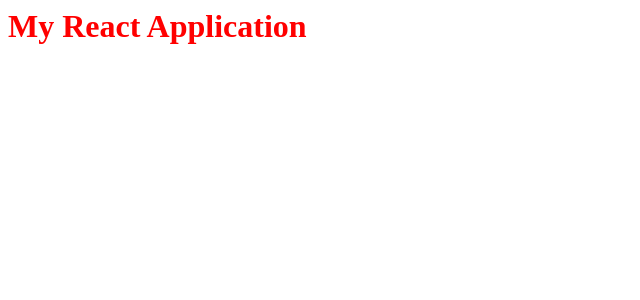
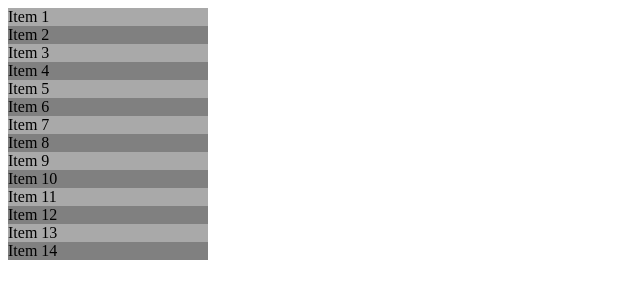
Before and after one commit to Stradi/listing, a React app in the folder frontend/: page / in a window 1280 px wide. Shown: the top 300 px of the page, without its empty margins (0-640 px from the left). Built offline with nearby package versions, Linux system fonts and the light colour scheme.

Commit message:
Added ListingItem and Category component. Added some basic styles for those components and rendered a list with dummy data.

```diff
--- a/frontend/src/App.js
+++ b/frontend/src/App.js
@@ -1,10 +1,13 @@
+//TODO: Add Navbar component to display in all pages.
+
 import React from "react";
 
 import "./App.css";
+import Home from "./pages/Home";
 
 function App() {
   return (
-    <h1>My React Application</h1>
+    <Home/>
   );
 }
 
--- /dev/null
+++ b/frontend/src/components/Category/Category.css
@@ -0,0 +1,19 @@
+.category {
+  display: inline-block;
+  height: 300px;
+  width: 200px;
+  overflow: hidden;
+  overflow-y: scroll;
+
+  list-style: none;
+  padding: 0;
+  margin: 0;
+}
+
+.category li:nth-child(even) {
+  background-color: gray;
+}
+
+.category li:nth-child(odd) {
+  background-color: darkgray;
+}
--- /dev/null
+++ b/frontend/src/components/Category/Category.js
@@ -0,0 +1,19 @@
+import React from "react";
+
+import ListingItem from "../ListingItem";
+import "./Category.css";
+
+function Category(props) {
+  const { items } = props;
+  const allItems = items.map((item) => {
+    return <ListingItem id={item.id} name={item.name} />
+  });
+
+  return (
+    <ul className="category">
+      {allItems}
+    </ul>
+  );
+}
+
+export default Category;
--- /dev/null
+++ b/frontend/src/components/Category/index.js
@@ -0,0 +1,2 @@
+import Category from "./Category";
+export default Category;
--- /dev/null
+++ b/frontend/src/components/ListingItem/ListingItem.css
@@ -0,0 +1,4 @@
+.item__text {
+  text-decoration: none;
+  color: black;
+}
--- /dev/null
+++ b/frontend/src/components/ListingItem/ListingItem.js
@@ -0,0 +1,14 @@
+import React from "react";
+
+import "./ListingItem.css";
+
+function ListingItem(props) {
+  const { name, id } = props;
+  return (
+    <li key={id} className="item">
+      <a href="#" className="item__text">{name}</a>
+    </li>
+  );
+}
+
+export default ListingItem;
--- /dev/null
+++ b/frontend/src/components/ListingItem/index.js
@@ -0,0 +1,2 @@
+import ListingItem from "./ListingItem";
+export default ListingItem;
--- /dev/null
+++ b/frontend/src/pages/Home/Home.js
@@ -0,0 +1,30 @@
+//TODO: Fetch data from API, pass that data to ListGroup component (name may change).
+
+import React from "react";
+
+import Category from "../../components/Category";
+
+function Home() {
+  const items = [
+    { id: 1, name: "Item 1" },
+    { id: 2, name: "Item 2" },
+    { id: 3, name: "Item 3" },
+    { id: 4, name: "Item 4" },
+    { id: 5, name: "Item 5" },
+    { id: 6, name: "Item 6" },
+    { id: 7, name: "Item 7" },
+    { id: 8, name: "Item 8" },
+    { id: 9, name: "Item 9" },
+    { id: 10, name: "Item 10" },
+    { id: 11, name: "Item 11" },
+    { id: 12, name: "Item 12" },
+    { id: 13, name: "Item 13" },
+    { id: 14, name: "Item 14" }
+  ]
+
+  return (
+    <Category items={items}/>
+  );
+}
+
+export default Home;
--- /dev/null
+++ b/frontend/src/pages/Home/index.js
@@ -0,0 +1,2 @@
+import Home from "./Home";
+export default Home;
```
Also changed, not shown: frontend/src/pages/Home/Home.css (added).
